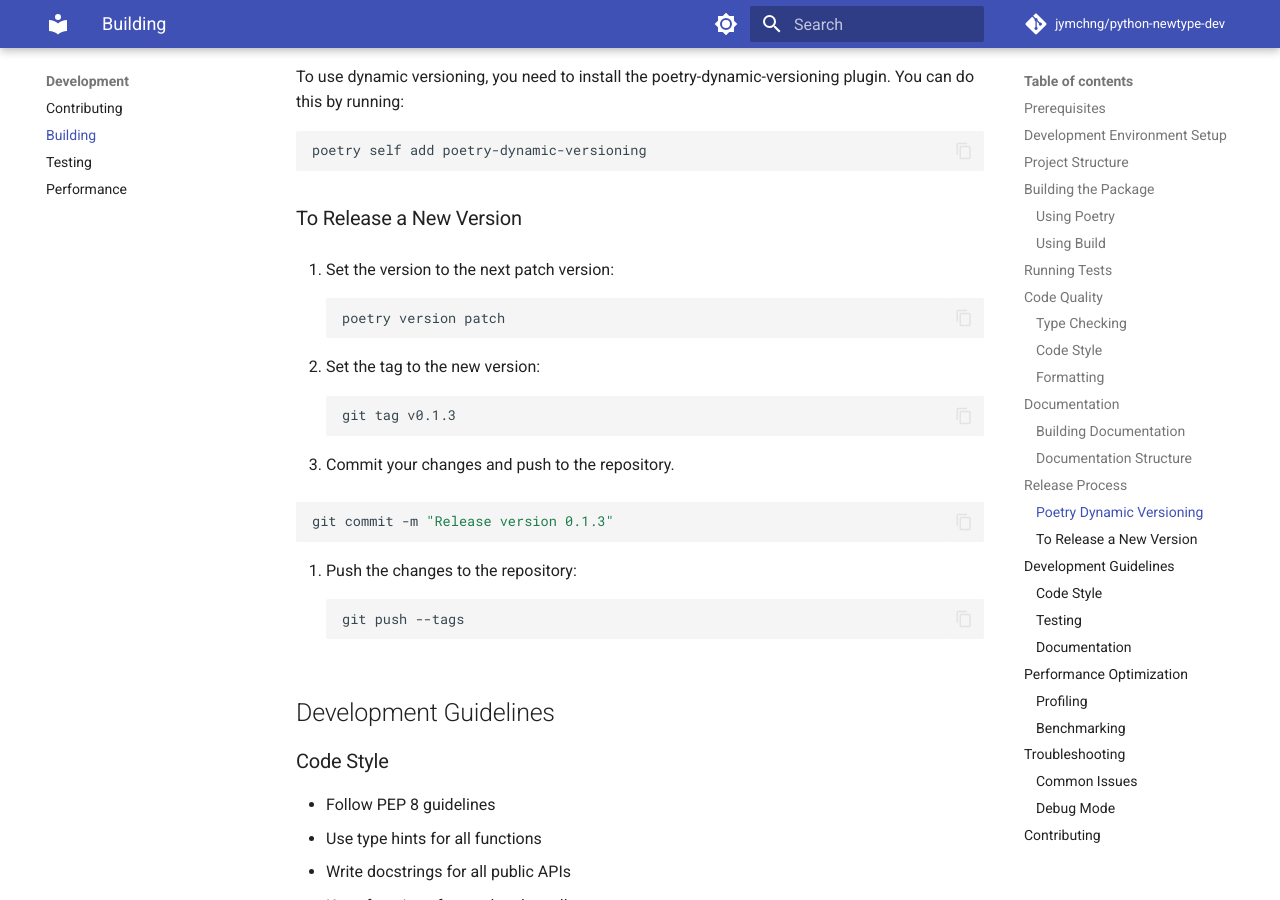
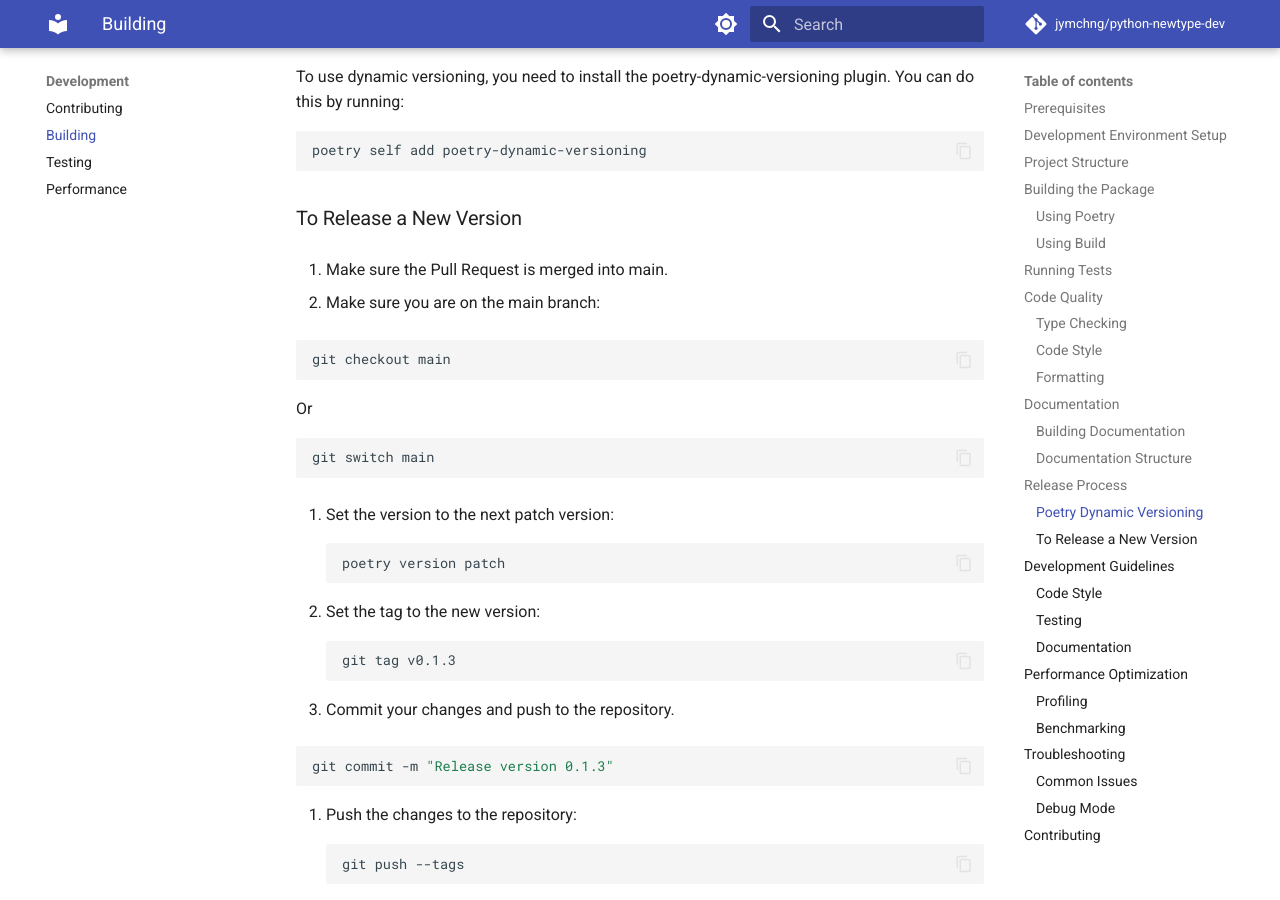
Before and after one commit to jymchng/python-newtype-dev, an MkDocs documentation site: the page built from docs/development/building.md, in a window 1280 px wide and 900 px high, scrolled down 4157 px. Built offline with MkDocs 1.6.1 and Material for MkDocs 9.7.7, drawn with Linux system fonts in a browser that asks for light colours; comment, search, counter and statistics services are not loaded.

Commit message:
update docs

````diff
--- a/docs/development/building.md
+++ b/docs/development/building.md
@@ -192,23 +192,37 @@ poetry self add poetry-dynamic-versioning
 
 ### To Release a New Version
 
-1. Set the version to the next patch version:
+0. Make sure the Pull Request is merged into main.
+
+1. Make sure you are on the main branch:
+
+```bash
+git checkout main
+```
+
+Or
+
+```bash
+git switch main
+```
+
+2. Set the version to the next patch version:
 ```
 poetry version patch
 ```
 
-2. Set the tag to the new version:
+3. Set the tag to the new version:
 ```
 git tag v0.1.3
 ```
 
-3. Commit your changes and push to the repository.
+4. Commit your changes and push to the repository.
 
 ```bash
 git commit -m "Release version 0.1.3"
 ```
 
-4. Push the changes to the repository:
+5. Push the changes to the repository:
 ```
 git push --tags
 ```
````
